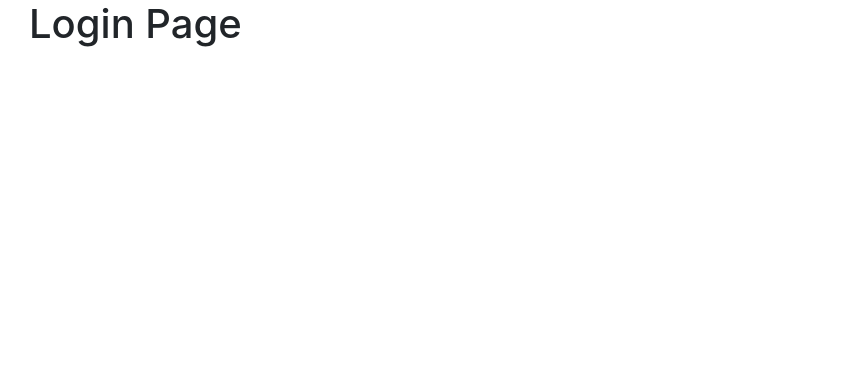
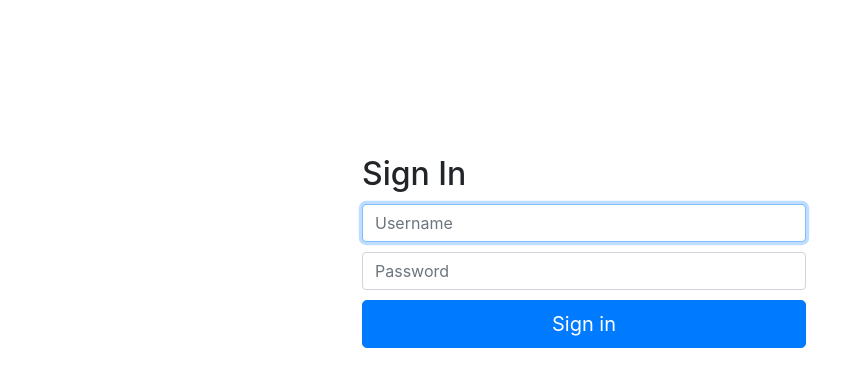
Before and after one commit to bahybintang/Web-Project-Dokumen-UGM, a React (Create React App) app in the folder client/: page /login in a window 1280 px wide. Shown: the top 386 px of the page, without its empty margins (56-897 px from the left). Built offline with nearby package versions, Linux system fonts and the light colour scheme.

Commit message:
added login (try)

```diff
--- a/client/src/App.js
+++ b/client/src/App.js
@@ -11,6 +11,7 @@ class App extends Component {
         <Switch>
           <Route path="/" component={Home} exact/>
           <Route path="/login" component={Login}/>
+          {/* <Route path="/admin" component={Admin}/> */}
         </Switch>
       </BrowserRouter>
     );
--- /dev/null
+++ b/client/src/component/css/login.css
@@ -0,0 +1,3 @@
+.form-control{
+        margin: 10px 0px 10px 0px;
+}
--- a/client/src/component/login.js
+++ b/client/src/component/login.js
@@ -1,11 +1,102 @@
 import React, { Component } from 'react';
+import './css/login.css';
+import Redirect from 'react-router-dom/Redirect';
 
 class Login extends Component {
 
+  constructor(props){
+    super(props);
+    this.state = {
+      username : "",
+      password : "",
+      warning : null,
+      redirect : false
+    }
+  }
+
+  // componentDidMount = async() => {
+  //   if(localStorage.getItem("dokakademik")){
+  //     await this.setState({redirect : true});
+  //   }
+  // }
+
+  handleUsername = async (e) => {
+    await this.setState({username: e.target.value});
+  }
+
+  handlePassword = async (e) => {
+    await this.setState({password: e.target.value});
+  }
+
+  onSubmit = async(e) => {
+    e.preventDefault();
+
+    var details = {
+      "username" : this.state.username,
+      "password" : this.state.password
+    }
+
+    var formBody = [];
+    for (var property in details) {
+      var encodedKey = encodeURIComponent(property);
+      var encodedValue = encodeURIComponent(details[property]);
+      formBody.push(encodedKey + "=" + encodedValue);
+    }
+    formBody = formBody.join("&");
+
+    var response = await fetch('/users/authenticate', {
+      method: "POST",
+      headers: {
+        'Content-Type': 'application/x-www-form-urlencoded'
+      },
+      body: formBody
+    });
+
+    var body = await response.json();
+
+    if(body.message){
+      await this.setState({warning: body.message});
+    }
+    else{
+      localStorage.setItem("dok_akademik", body.token);
+      await this.setState({redirect : true});
+    }
+
+  }
+
   render() {
-    return (
-      <h1>Login Page</h1>
-    );
+    if(this.state.redirect){
+      return (<Redirect to="/"/>);
+    }
+    else if(this.state.warning){
+      return (
+        <div style={{width:"40%", display:"block", margin:"auto"}}>
+          <form className="form-signin" onSubmit={this.onSubmit}>
+            <h2 className="form-signin-heading" style={{marginTop:"35%"}}>Sign In</h2>
+            <label htmlFor="inputEmail" className="sr-only">Username</label>
+            <input value={this.state.username} onChange={this.handleUsername} type="username" id="inputEmail" className="form-control" placeholder="Username" required autoFocus/>
+            <label htmlFor="inputPassword" className="sr-only">Password</label>
+            <input value={this.state.password} onChange={this.handlePassword} type="password" id="inputPassword" className="form-control" placeholder="Password" required/>
+            <button className="btn btn-lg btn-primary btn-block" type="submit">Sign in</button>
+          </form>
+          <div style={{marginTop:"10px"}} className="alert alert-danger">{this.state.warning}</div>
+        </div>
+      );
+    }
+    else{
+      return (
+        <div style={{width:"40%", display:"block", margin:"auto"}}>
+          <form className="form-signin" onSubmit={this.onSubmit}>
+            <h2 className="form-signin-heading" style={{marginTop:"35%"}}>Sign In</h2>
+            <label htmlFor="inputEmail" className="sr-only">Username</label>
+            <input value={this.state.username} onChange={this.handleUsername} type="username" id="inputEmail" className="form-control" placeholder="Username" required autoFocus/>
+            <label htmlFor="inputPassword" className="sr-only">Password</label>
+            <input value={this.state.password} onChange={this.handlePassword} type="password" id="inputPassword" className="form-control" placeholder="Password" required/>
+            <button className="btn btn-lg btn-primary btn-block" type="submit">Sign in</button>
+          </form>
+        </div>
+      );
+    }
   }
 }
 
--- a/package.json
+++ b/package.json
@@ -12,7 +12,7 @@
     "express-jwt": "^5.3.1",
     "install": "^0.12.2",
     "jsonwebtoken": "^8.3.0",
-    "mongoose": "^5.3.4",
+    "mongoose": "^5.3.7",
     "multer": "^1.4.1"
   },
   "devDependencies": {
```
Also changed, not shown: 2 other files (tests, documents, lock files or other folders).
